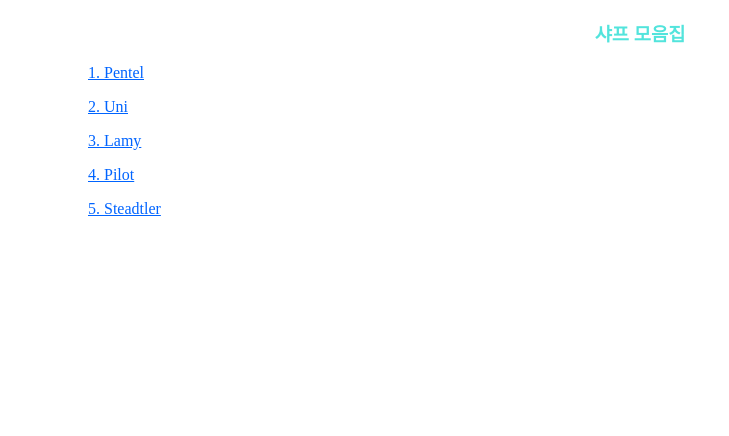
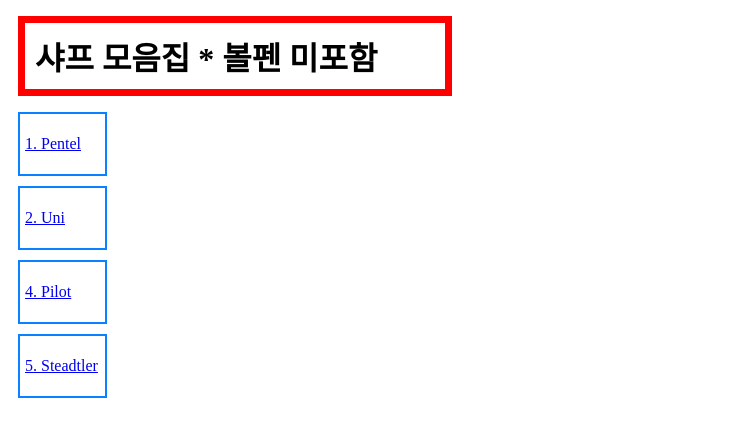
Before and after one commit to podoli/Sharp-Pencil, a plain HTML site: page index.html in a window 1280 px wide. Shown: the whole page, without its empty margins (0-729 px from the left). Drawn offline with Linux system fonts and the light colour scheme.

Commit message:
그리드와 색상 수정

```diff
--- a/index.html
+++ b/index.html
@@ -6,31 +6,28 @@
     <title><샤프 모음집></title>
     <style>
       ol {
-        color: #0064FF;
+        border: 2.5px solid #0A82FF;
+        width: 75px;
+        margin: 10px;
+        padding: 5px;
+        color: #288CD2;
       }
-      h3 {
-        color: #52E4DC;
-        text-align: center;
-      }
-      a {
-        color: #0064FF;
-      }
-
-      .saw {
-        color: #0064FF;
+      h1 {
+        border: 7.5px solid red;
+        padding: 10px;
+        margin: 10px;
+        width: 400px
       }
     </style>
   </head>
 
   <body>
-    <strong><p><h3>샤프 모음집</h3></p></strong>
-    <ol>
-      <ol><p><a href='Pentel.html' class="saw">1. Pentel</a></p></ol>
-      <ol><p><a href='Uni.html' class="saw">2. Uni</a></p></ol>
-      <ol><p><a href='Lamy.html' class="saw">3. Lamy</a></p></ol>
-      <ol><p><a href='Pilot.html' class="saw">4. Pilot</a></p></ol>
-      <ol><p><a href='Steadtler.html' class="saw">5. Steadtler</a></p></ol>
-    </ol>
+    <strong><span><p><h1>샤프 모음집 * 볼펜 미포함</h1></p></span></strong>
+      <ol><p><a href='Pentel.html'>1. Pentel</a></p></ol>
+      <ol><p><a href='Uni.html'>2. Uni</a></p></ol>
+      <ol><p><a href='Lamy.html">3. Lamy</a></p></ol>
+      <ol><p><a href='Pilot.html'>4. Pilot</a></p></ol>
+      <ol><p><a href='Steadtler.html'>5. Steadtler</a></p></ol>
   </body>
 
 </html>
```
